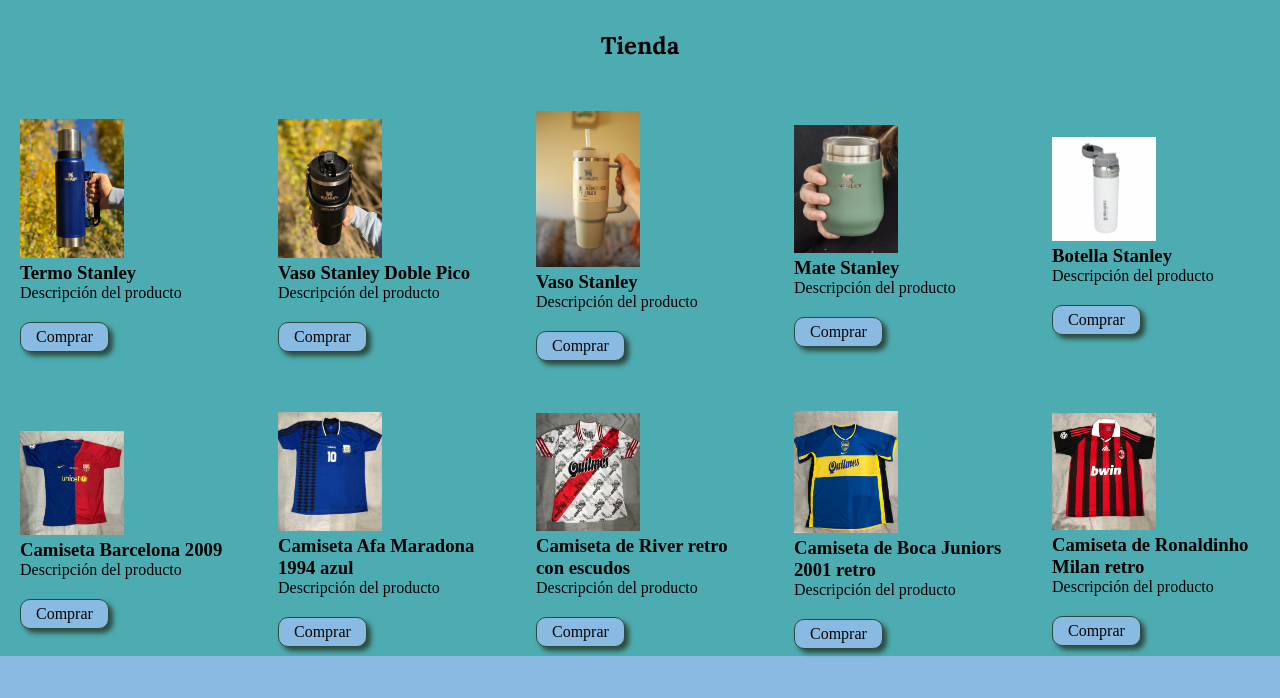
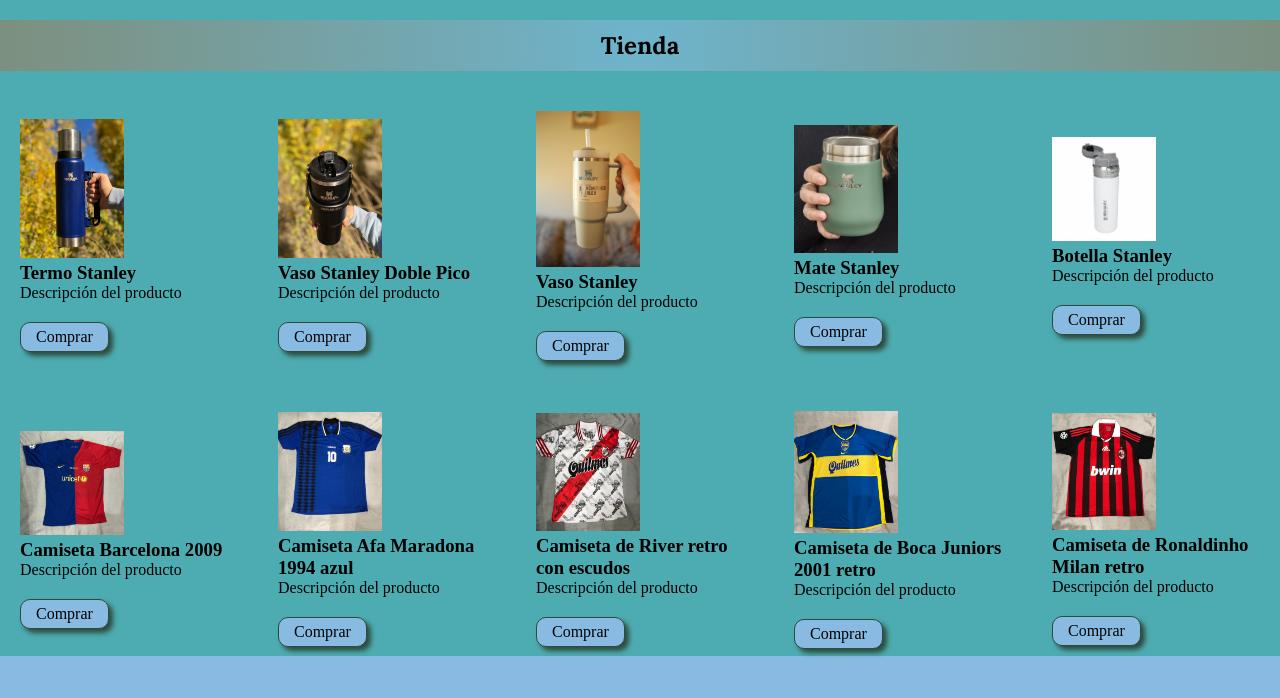
Before and after one commit to Agustin2Aranda/sitio-web-trelew-shop, a website: page pages/tienda.html in a window 1280 px wide. Shown: the part 144-842 px from the top of the page. Drawn offline with Linux system fonts and the light colour scheme.

Commit message:
Se agrego gradient

```diff
--- a/sass/layout/_grid.scss
+++ b/sass/layout/_grid.scss
@@ -69,6 +69,12 @@
   grid-template-rows: repeat(3, 1fr);
   row-gap: .625rem;
   column-gap: .625rem;
+
+  h1{
+    grid-column: 1 / 6;
+    justify-self: center;
+    align-self: center;
+  }
 
   .cards-uno {
     margin: .625rem;
--- a/sass/pages/_tienda.scss
+++ b/sass/pages/_tienda.scss
@@ -19,9 +19,10 @@
   h1 {
     margin: .625rem;
     padding: .625rem;
+    @include flex(row, nowrap, center, center, none);
     font-family: 'lora', serif;
-    grid-column: 3 / 4;
-    justify-self: center;
-    align-self: center;
+    background-image: radial-gradient(circle, #89bbe28c, #9c7d5d9a);
+    width: 100%;
+    height: auto;
   }
 }
```
Also changed, not shown: css/style.css, 1 other file.
